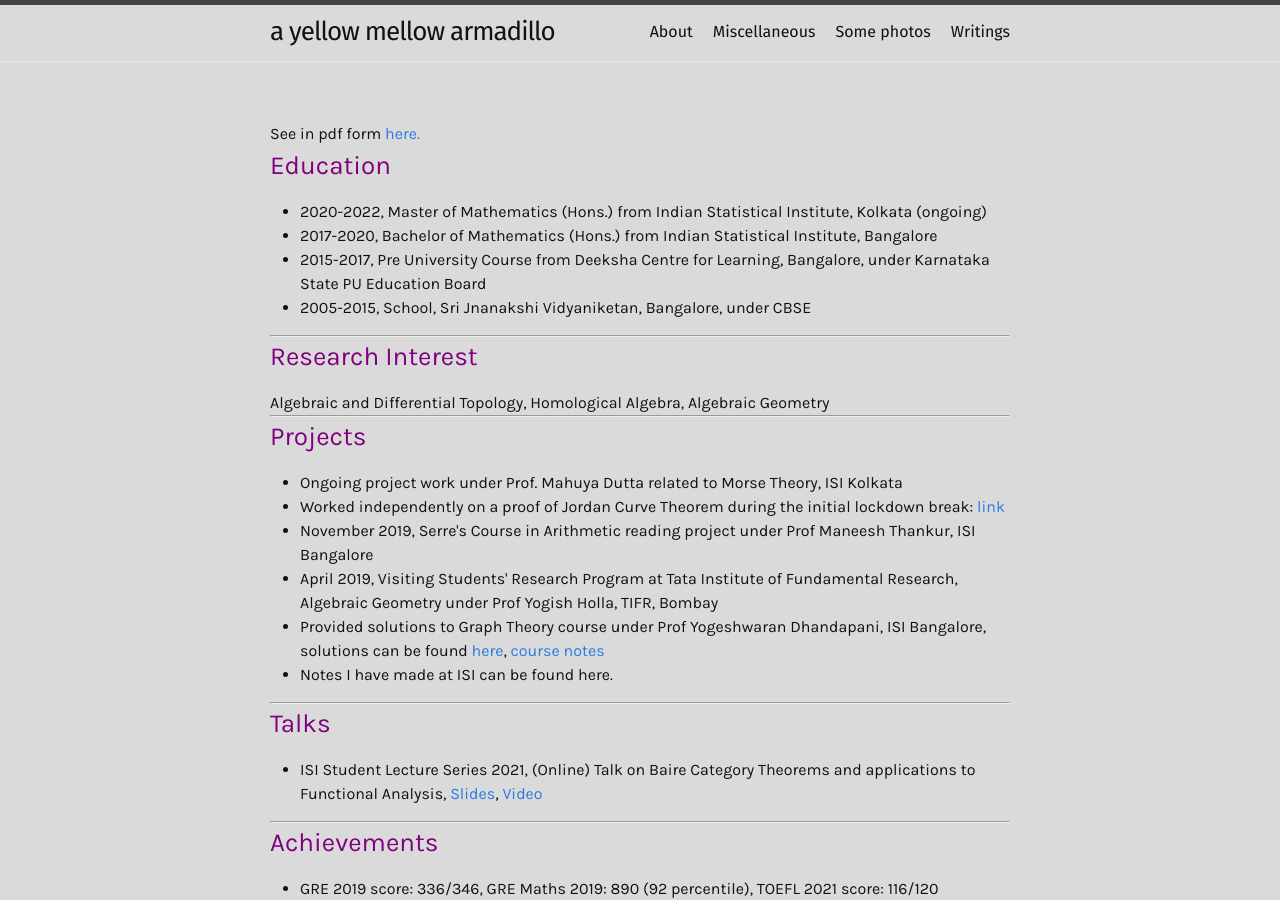
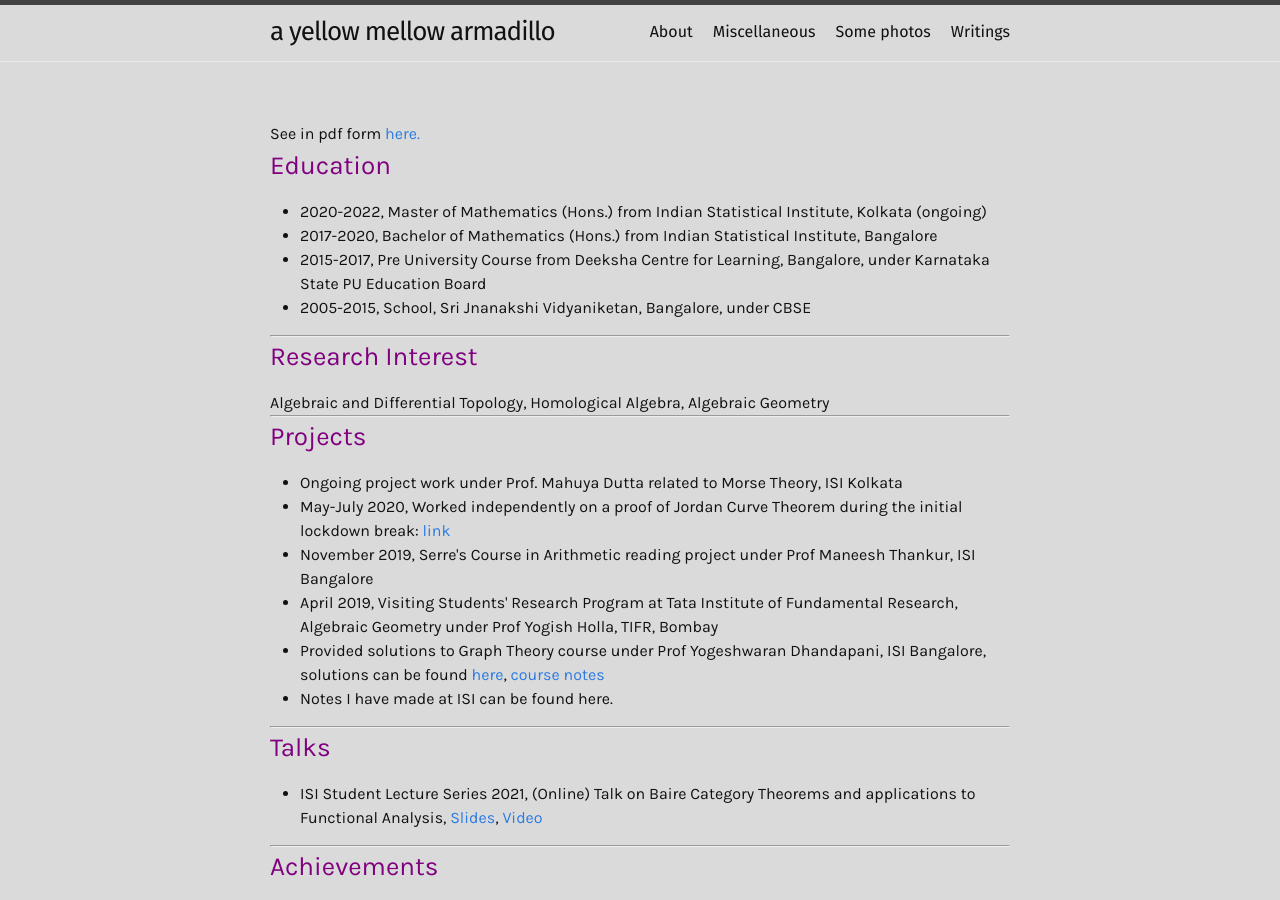
Before and after one commit to shrivathsap/shrivathsap.github.io, a Jekyll site: the page built from cv.html, in a window 1280 px wide and 900 px high. Built offline with Jekyll 4.4.1, drawn with Linux system fonts in a browser that asks for light colours.

Commit message:
small changes

```diff
--- a/cv.html
+++ b/cv.html
@@ -31,7 +31,7 @@ layout: page
 	<h3 class="cv-title">Projects</h3>
 	<ul>
 		<li>Ongoing project work under Prof. Mahuya Dutta related to Morse Theory, ISI Kolkata</li>
-		<li>Worked independently on a proof of Jordan Curve Theorem during the initial lockdown break: <a href="https://svok33.github.io/resources/pdfs/topgeom/even%20better.pdf">link</a></li>
+		<li>May-July 2020, Worked independently on a proof of Jordan Curve Theorem during the initial lockdown break: <a href="https://svok33.github.io/resources/pdfs/topgeom/even%20better.pdf">link</a></li>
 		<li>November 2019, Serre's Course in Arithmetic reading project under Prof Maneesh Thankur, ISI Bangalore</li>
 		<li>April 2019, Visiting Students' Research Program at Tata Institute of Fundamental Research, Algebraic Geometry under Prof Yogish Holla, TIFR, Bombay</li>
 		<li>Provided solutions to Graph Theory course under Prof Yogeshwaran Dhandapani, ISI Bangalore, solutions can be found <a href="./resources/pdfs/others/Solutions.pdf">here</a>, <a href="./resources/pdfs/others/main.pdf">course notes</a></li>
```
